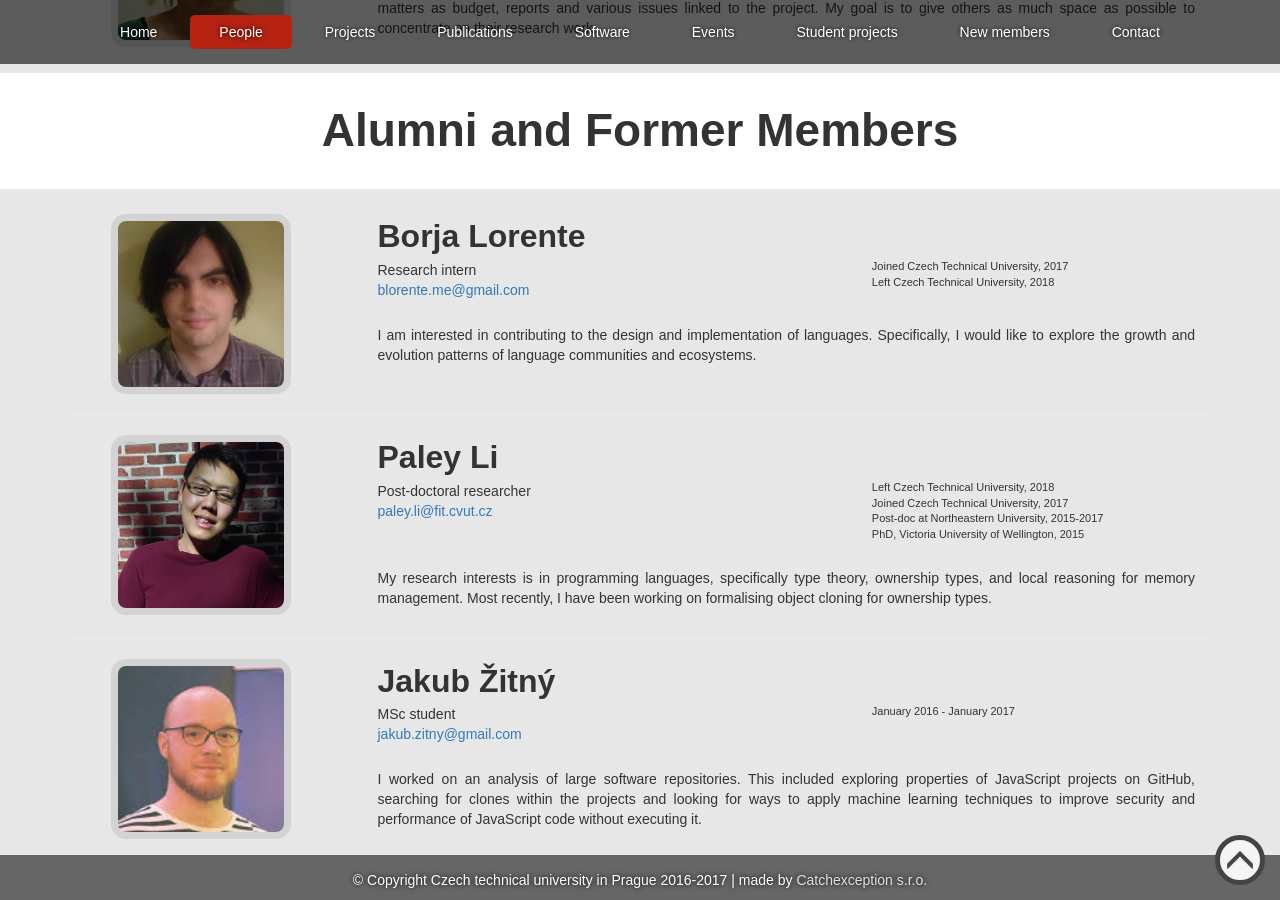
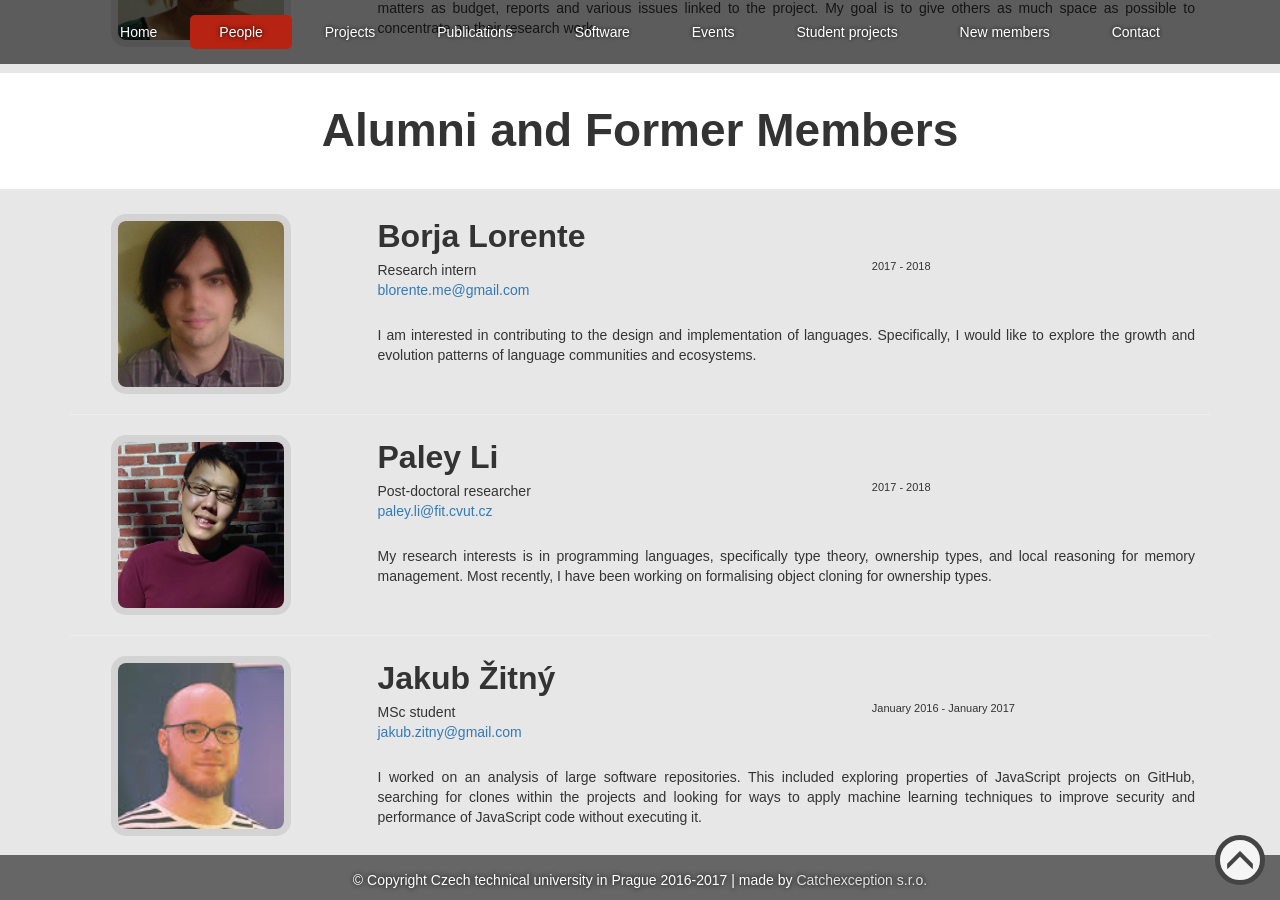
Before and after one commit to PRL-PRG/prl-prg.github.io, a Jekyll site: the page built from people.md, in a window 1280 px wide and 900 px high, scrolled down 2991 px. Built offline with Jekyll 4.4.1, drawn with Linux system fonts in a browser that asks for light colours.

Commit message:
Simplifying the dates for Paley and Borja's alumni entries.

```diff
--- a/people.md
+++ b/people.md
@@ -121,8 +121,7 @@ people:
     title: Research intern
     email: blorente.me@gmail.com
     bio:
-    - Joined Czech Technical University, 2017
-    - Left Czech Technical University, 2018
+    - 2017 - 2018
     note: "I am interested in contributing to the design and implementation of languages. Specifically, I would like to explore the growth and evolution patterns of language communities and ecosystems."
 
   - type: alumni
@@ -131,10 +130,7 @@ people:
     title: Post-doctoral researcher
     email: paley.li@fit.cvut.cz
     bio:
-    - Left Czech Technical University, 2018
-    - Joined Czech Technical University, 2017
-    - Post-doc at Northeastern University, 2015-2017
-    - PhD, Victoria University of Wellington, 2015
+    - 2017 - 2018
     note: "My research interests is in programming languages, specifically type theory, ownership types, and local reasoning for memory management. Most recently, I have been working on formalising object cloning for ownership types."
 
   - type: alumni
```
